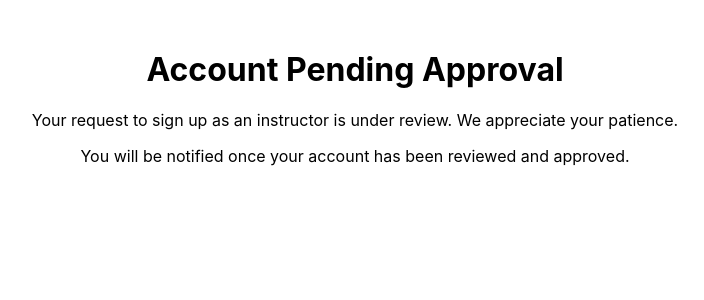
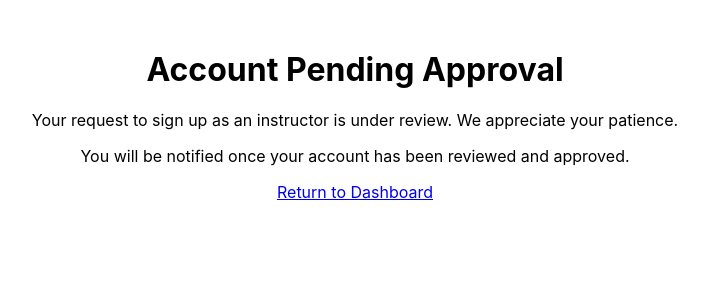
Before and after one commit to sammya24/OfficeHours, a React (Create React App) app in the folder frontend/: page /pending-approval in a window 1280 px wide. Shown: the top 300 px of the page, without its empty margins (285-989 px from the left). Built offline with nearby package versions, Linux system fonts and the light colour scheme; no server answers.

Commit message:
update pending page

```diff
--- a/frontend/src/Components/PendingApproval.js
+++ b/frontend/src/Components/PendingApproval.js
@@ -7,6 +7,7 @@ const PendingApproval = () => {
             <h1>Account Pending Approval</h1>
             <p>Your request to sign up as an instructor is under review. We appreciate your patience.</p>
             <p>You will be notified once your account has been reviewed and approved.</p>
+            <p><Link to="/dashboard">Return to Dashboard</Link></p>
         </div>
     );
 };
```
